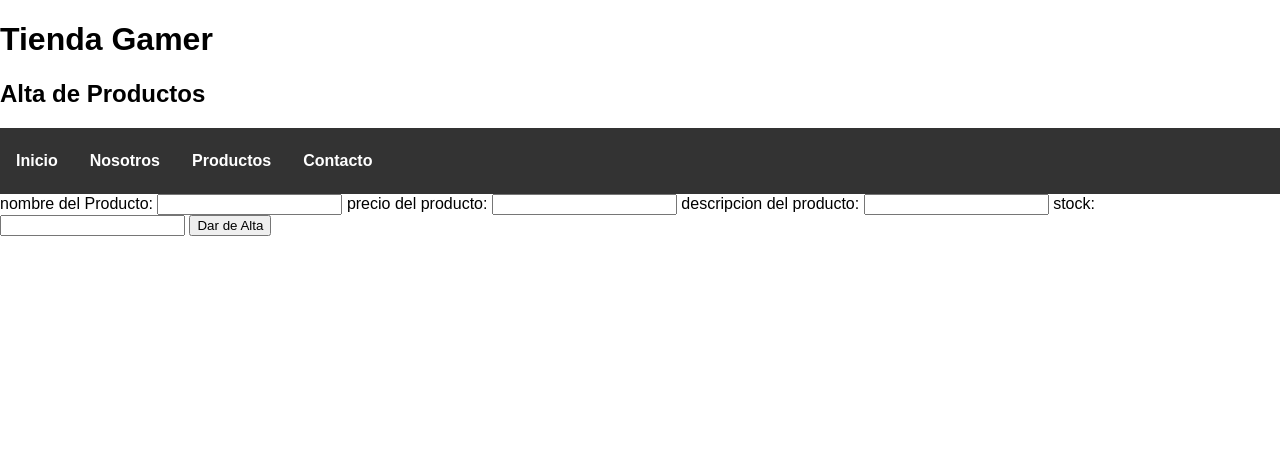
After one commit to osunamartin/djangoCAC, a Django app: page /game_shop/producto/alta in a window 1280 px wide. The commit adds this page. Shown: the top 476 px of the page. Run offline with Django 4.2, Linux system fonts and the light colour scheme.

Commit message:
actualizado models/forms (falta agregar algunos)

```diff
--- a/core/forms.py
+++ b/core/forms.py
@@ -29,3 +29,16 @@ class ContactoForm(forms.Form):
 
     def clean(self):
         pass
+
+class ProductoAltaForm(forms.Form):
+    nombre = forms.CharField(label="nombre del Producto",required=True)
+    precio = forms.IntegerField(label="precio del producto",required=True)
+    descripcion = forms.CharField(label="descripcion del producto")
+    #categoria = forms.ForeignKey(label="categoria") -- VER QUÉ ONDA ESTO
+    stock = forms.IntegerField(label="stock",required=True)
+
+    def clean_precio(self):
+        if self.cleaned_data["precio"] < 0:
+            raise ValidationError("Ingrese un precio válido")
+
+        return self.cleaned_data["precio"]
--- /dev/null
+++ b/core/templates/core/producto_alta.html
@@ -0,0 +1,14 @@
+{%extends "core/base.html"%}
+
+
+
+{%block section_title%} Alta de Productos {%endblock%}
+{%block content%}
+  <form action="{% url 'producto_alta' %}" method="post">
+    {% csrf_token %}
+    {{ producto_alta_form }}
+    <input type="submit" value="Dar de Alta">
+  </form>
+
+
+{%endblock%}
--- a/core/templates/core/productos_lista.html
+++ b/core/templates/core/producto_lista.html
@@ -2,6 +2,8 @@
 
 {%block section_title%} Listado de Productos {%endblock%}
 {%block content%}
+
+  <a style="color:blue" href="{% url 'producto_alta' %}">Dar de alta un nuevo producto</a>
 
       {% if hay_stock %}
           <p style="color: green;">Stock Disponible</p>
--- a/core/urls.py
+++ b/core/urls.py
@@ -6,6 +6,7 @@ urlpatterns = [
     path('', views.index, name="index"),
     path('contacto', views.contacto, name="contacto"),
     path('Nosotros', views.quienesSomos, name="nosotros"),
+    path('producto/alta', views.producto_alta, name="producto_alta"),
     path('producto/lista', views.producto_lista, name="producto_lista"),
     path('producto/detalle/<str:nombre_producto>', views.producto_detalle, name="producto_detalle"),
     path('producto/hay_stock', views.producto_hay_stock, {'hay_stock': 'si'} , name="hay_stock"),
--- a/core/views.py
+++ b/core/views.py
@@ -3,8 +3,9 @@ from django.shortcuts import render, redirect
 from django.urls import reverse
 from django.contrib import messages
 from datetime import datetime
-from .forms import ContactoForm
-from .models import Persona
+from .forms import ContactoForm, ProductoAltaForm
+from .models import Persona, Producto
+from django.views.generic.list import ListView
 
 # Create your views here.
 
@@ -18,12 +19,37 @@ def index(request):
   return render(request, "core/index.html", context)
 
 
+def producto_alta(request):
+  context = {}
+
+  if request.method == "POST":
+    producto_alta_form = ProductoAltaForm(request.POST)
+
+    if producto_alta_form.is_valid():
+      nuevo_producto = Producto (
+        nombre=producto_alta_form.cleaned_data['nombre'],
+        precio=producto_alta_form.cleaned_data['precio'],
+        descripcion=producto_alta_form.cleaned_data['descripcion'],
+        stock=producto_alta_form.cleaned_data['stock']
+
+      )
+
+      nuevo_producto.save()
+      messages.info(request, "Producto creado con éxito")
+      return redirect(reverse("producto_lista"))
+
+  else:
+    producto_alta_form = ProductoAltaForm()
+    context['producto_alta_form'] = ProductoAltaForm
+
+  return render(request, 'core/producto_alta.html', context)
+
 def producto_lista(request):
   context = {
     'nombre_usuario': 'Juan',
     'hay_stock': True,
   }
-  return render(request, 'core/productos_lista.html', context)
+  return render(request, 'core/producto_lista.html', context)
 
 
 def producto_detalle(request, nombre_producto):
@@ -38,6 +64,12 @@ def producto_detalle(request, nombre_producto):
 def producto_hay_stock(request, hay_stock):
 
   return HttpResponse(f'¿Hay stock de este producto?: {hay_stock}')
+
+def ProductoListView(ListView):
+  model = Producto
+  context_object_name = 'productos'
+  template_name = 'core/producto_lista.html'
+  ordering = ['stock']
 
 
 def contacto(request):
--- a/gameShop/settings.py
+++ b/gameShop/settings.py
@@ -80,7 +80,7 @@ DATABASES = {
         'ENGINE': 'django.db.backends.postgresql',
         'NAME': 'gameshop',
         'USER': 'postgres',
-        'PASSWORD': '4812857a',
+        'PASSWORD': '1123',
         'HOST': '127.0.0.1',
         'PORT': '5432',
     }
```
Also changed, not shown: core/models.py (+14 -3 lines), core/migrations/0001_initial.py, core/migrations/0002_persona_email.py (deleted), core/static/core/css/producto_alta.css (added).
